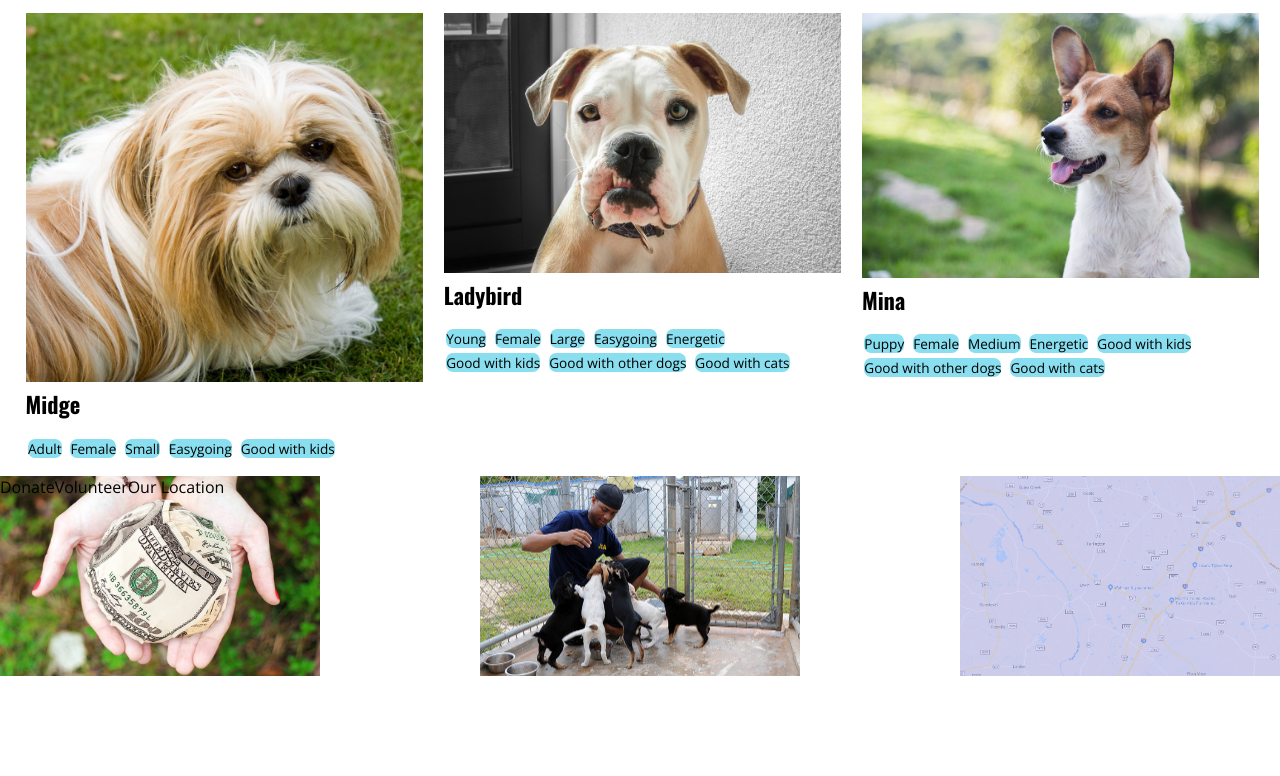
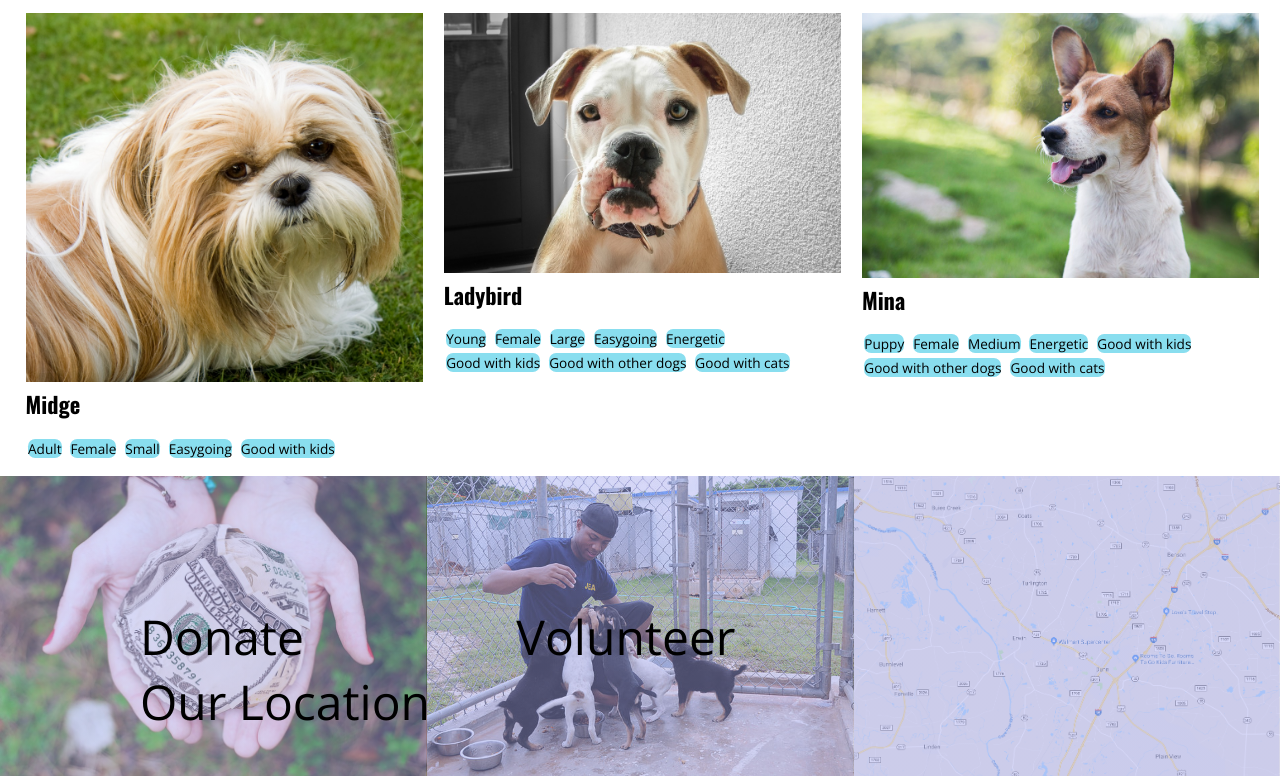
Before and after one commit to Momentum-Team-14/dog-adoption-Ajsteph89, a plain HTML site: page index.html in a window 1280 px wide. Shown: the part 1033-1809 px from the top of the page. Before the commit the page ends 1709 px from the top, so only its background shows below. Drawn offline with nearby package versions, Linux system fonts and the light colour scheme.

Commit message:
updated footer

```diff
--- a/index.html
+++ b/index.html
@@ -132,12 +132,12 @@
         </ul>
     </div>
 </div>
-<footer class="bottom-line">
-    <div class="box1">
-        <div class="bottom-word">Donate</div>
-        <div class="bottow-word">Volunteer</div>
-        <div class="bottom-word">Our Location</div>
-    </div>
+<footer>
+    <ul class="bottom-word">
+        <li>Donate</li>
+        <li>Volunteer</li>
+        <li>Our Location</li>
+    </ul>
 </footer>
 </body>
 </html>
--- a/style.css
+++ b/style.css
@@ -56,48 +56,43 @@ body{
     width: 85%;
     padding: 0;
 }
-
-.bottom-line{
-
-}
-
-.box1{
-    display: flex;
+footer{
+    display:flex;
     width: 100%;
-    height: 200px;
+    height: 300px;
+    font-size: 3rem;
+    font;
+    flex: 1 1 auto;
     background:
     linear-gradient(
         rgba(166, 169, 240, 0.45),
         rgba(166, 169, 240, 0.45)
         ),
     url(starter_files/images/donate.jpg),
-    url(starter_files/images/volunteer.jpg),
-    url(starter_files/images/location.png);
-    background-position: right, left, center;
-    background-size: 25%;
-    background-repeat: no-repeat;
-}
-/*.box2{
-    width: 100%;
-    height: 200px;
-    background:
     linear-gradient(
         rgba(166, 169, 240, 0.45),
         rgba(166, 169, 240, 0.45)
         ),
-    url(starter_files/images/volunteer.jpg);
-}*/
-/*.box3{
-    width: 100%;
-    height: 200px;
-    background:
+    url(starter_files/images/volunteer.jpg),
     linear-gradient(
         rgba(166, 169, 240, 0.45),
         rgba(166, 169, 240, 0.45)
             ),
     url(starter_files/images/location.png);
-}*/
-
+    background-position:left, left, center, center, right, right;
+    background-size: 33.333%;
+    background-repeat: no-repeat;
+}
 
 .bottom-word{
+    list-style-type: none;
+    padding-top: 5rem;
 }
+
+.bottom-word li{
+    display: inline-block;
+    padding-left: 100px;
+    padding-right: 100px;
+    border-radius: 50px;
+    flex: 1 1 auto;
+}
```
Lines whose indentation alone changed are shown as unchanged.
